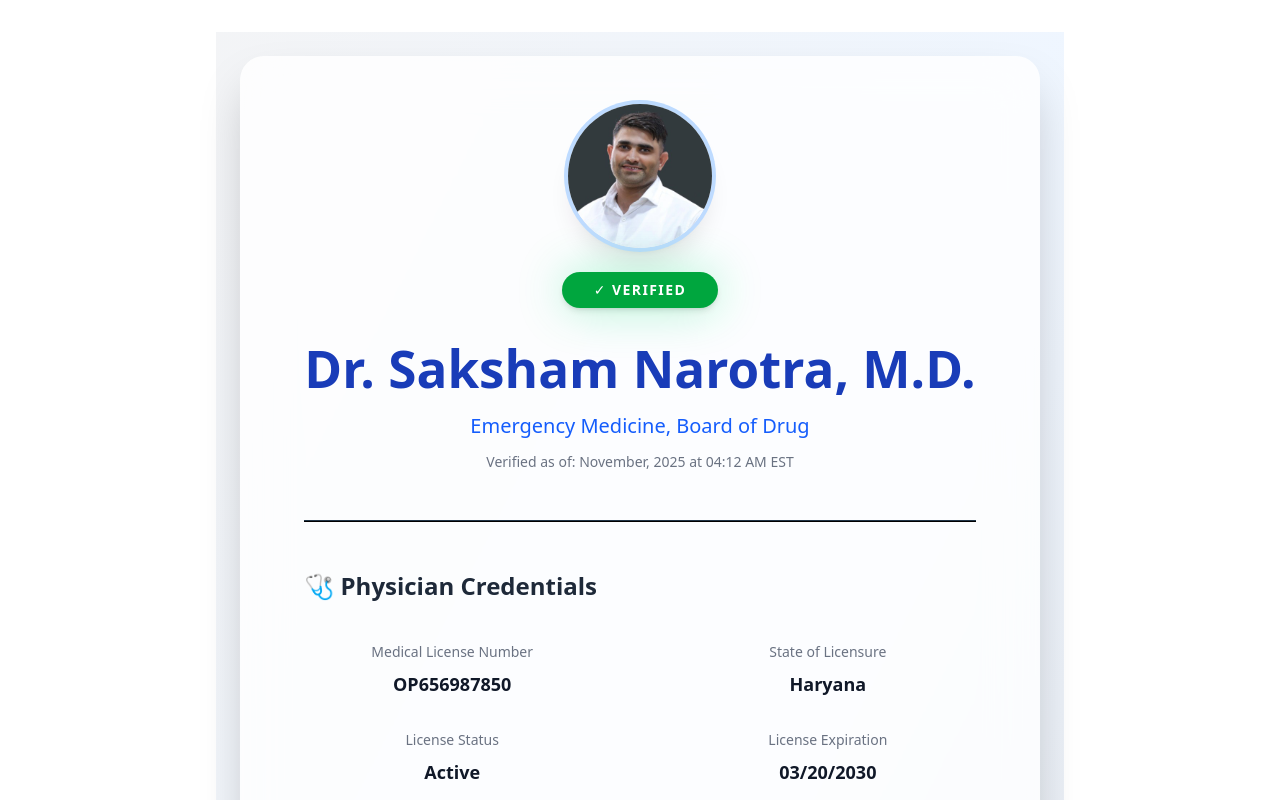
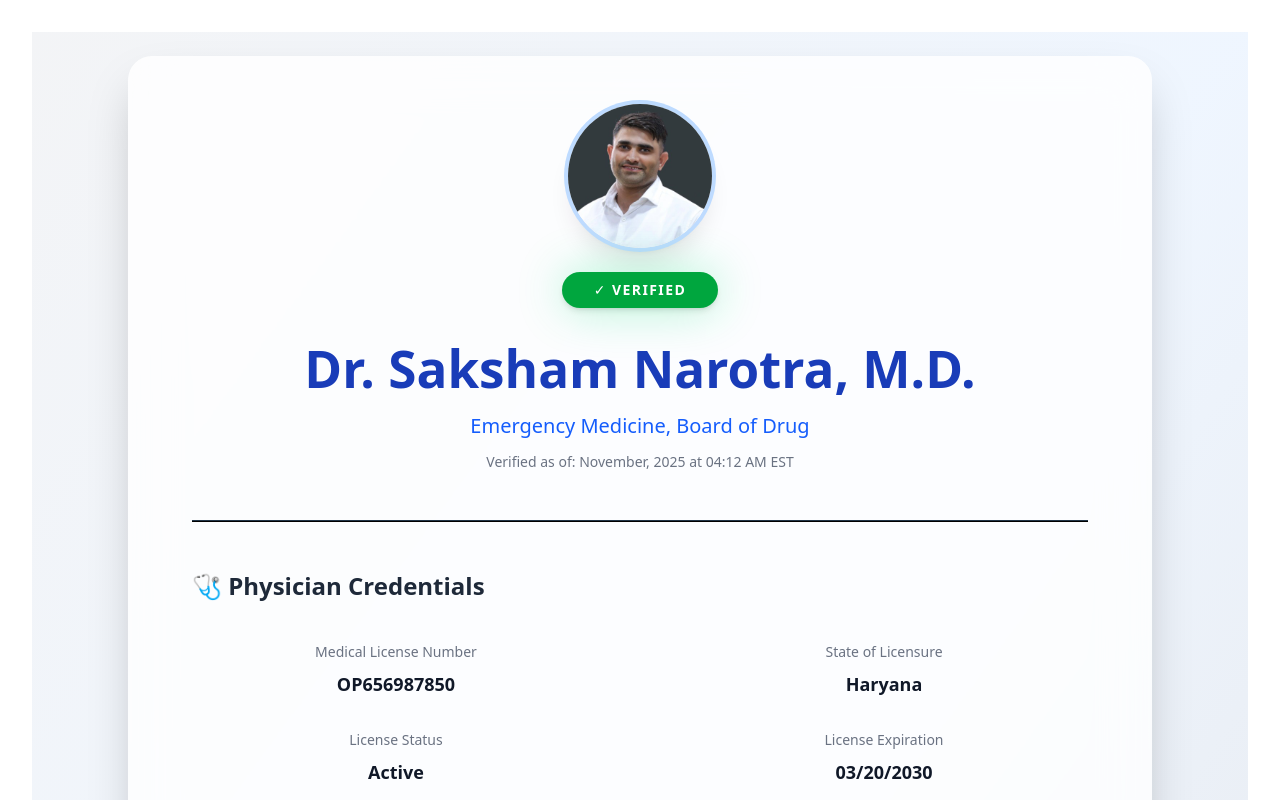
Before and after one commit to Ayush3303h/verifydrinfo, a React (Vite) app: page / in a window 1280 px wide. Shown: the top 800 px of the page. Built offline with nearby package versions, Linux system fonts and the light colour scheme.

Commit message:
Refactor body styles in index.css
Removed flex display and related properties from body.

```diff
--- a/src/index.css
+++ b/src/index.css
@@ -28,9 +28,6 @@ a:hover {
 
 body {
   margin: 0;
-  display: flex;
-  place-items: center;
-  min-width: 320px;
   min-height: 100vh;
 }
 
@@ -74,7 +71,6 @@ button:focus-visible {
 
 
 
-
 @keyframes fadeIn {
   from { opacity: 0; }
   to { opacity: 1; }
```
